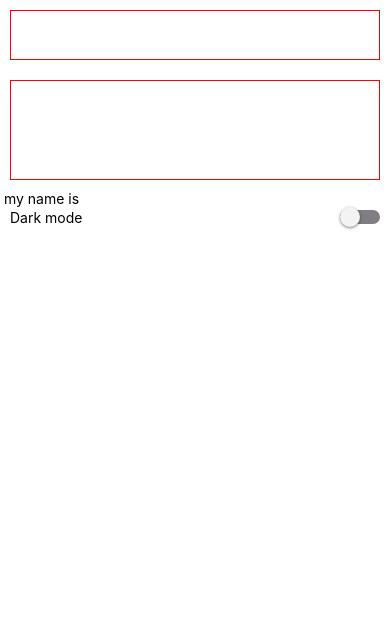
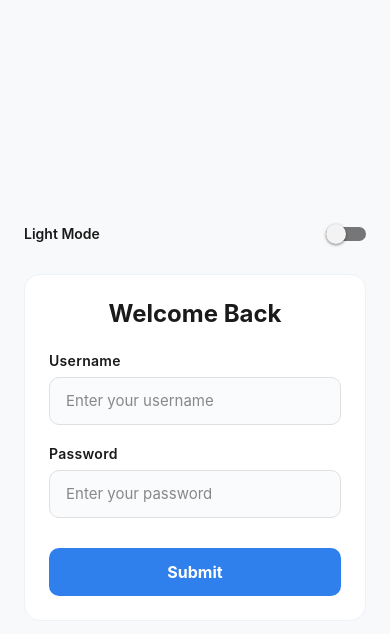
Before and after one commit to saikumar0620/pokemon-build_Native, a React Native app in the folder RNForms/: screen / in a window 390 px wide. Shown: the top 634 px of the page. Built offline with nearby package versions, Linux system fonts and the light colour scheme.

Commit message:
Refactor App.js to enhance user interface with dark mode support, implement a login form, and improve layout with KeyboardAvoidingView

```diff
--- a/RNForms/App.js
+++ b/RNForms/App.js
@@ -1,69 +1,185 @@
 import { useState } from "react";
-import { Button } from "react-native";
-import { StyleSheet, Text, View, StatusBar,TextInput,Switch } from "react-native";
+import {
+  StyleSheet,
+  Text,
+  View,
+  StatusBar,
+  TextInput,
+  Switch,
+  TouchableOpacity,
+  KeyboardAvoidingView,
+  Platform,
+} from "react-native";
+import { SafeAreaProvider, SafeAreaView } from "react-native-safe-area-context";
 
-import { SafeAreaProvider, SafeAreaView } from "react-native-safe-area-context";
 export default function App() {
   const [name, setName] = useState("");
+  const [password, setPassword] = useState("");
   const [isDarkMode, setDarkMode] = useState(false);
+
+  const handleSubmit = () => {
+    console.log("Submitted:", { name, password, isDarkMode });
+  };
+
+  // Dynamic styles based on theme toggling
+  const themeContainer = isDarkMode ? styles.darkContainer : styles.lightContainer;
+  const themeCard = isDarkMode ? styles.darkCard : styles.lightCard;
+  const themeText = isDarkMode ? styles.darkText : styles.lightText;
+  const themeInput = isDarkMode ? styles.darkInput : styles.lightInput;
+
   return (
     <SafeAreaProvider>
-      <SafeAreaView>
-        <TextInput style={styles.input}
-          value={name}
-          onChangeText={setName}
-          // secureTextEntry
-          // keyboardType="number-pad"
-          autoCorrect={false}
-          autoCapitalize="none"
+      <SafeAreaView style={[styles.safeArea, themeContainer]}>
+        <StatusBar barStyle={isDarkMode ? "light-content" : "dark-content"} />
 
-        />
-         <TextInput style={[styles.input, styles.multilineInput]}
-          value={name}
-          onChangeText={setName}
-          // secureTextEntry
-          // keyboardType="number-pad"
-          autoCorrect={false}
-          autoCapitalize="none"
+        <KeyboardAvoidingView
+          behavior={Platform.OS === "ios" ? "padding" : "height"}
+          style={styles.container}
+        >
+          {/* Header Theme Switcher */}
+          <View style={styles.header}>
+            <Text style={[styles.themeLabel, themeText]}>
+              {isDarkMode ? "Dark Mode" : "Light Mode"}
+            </Text>
+            <Switch
+              value={isDarkMode}
+              onValueChange={(value) => setDarkMode(value)}
+              trackColor={{ false: "#767577", true: "#81b0ff" }}
+              thumbColor={isDarkMode ? "#2f80ed" : "#f4f3f4"}
+            />
+          </View>
 
-        />
-        <Text> my name is{ name}</Text>
-        <View style={styles.switchContainer}>
-          <Text style={styles.switchText}>Dark mode</Text>
-          <Switch value={isDarkMode}
-            onValueChange={() => setDarkMode((previous) => !previous)}
-            trackColor={{ false: "#817e83", true: "red" }}
-          thumbColor="#f4f3f4"/>
-        </View>
+          {/* Login Form */}
+          <View style={[styles.form, themeCard]}>
+            <Text style={[styles.title, themeText]}>Welcome Back</Text>
 
+            <Text style={[styles.label, themeText]}>Username</Text>
+            <TextInput
+              style={[styles.input, themeInput]}
+              placeholder="Enter your username"
+              placeholderTextColor={isDarkMode ? "#aaa" : "#888"}
+              value={name}
+              onChangeText={setName}
+              autoCapitalize="none"
+            />
+
+            <Text style={[styles.label, themeText]}>Password</Text>
+            <TextInput
+              style={[styles.input, themeInput]}
+              placeholder="Enter your password"
+              placeholderTextColor={isDarkMode ? "#aaa" : "#888"}
+              secureTextEntry
+              value={password}
+              onChangeText={setPassword}
+              autoCapitalize="none"
+            />
+
+            {/* Custom Styled Button */}
+            <TouchableOpacity style={styles.button} onPress={handleSubmit} activeOpacity={0.8}>
+              <Text style={styles.buttonText}>Submit</Text>
+            </TouchableOpacity>
+          </View>
+        </KeyboardAvoidingView>
       </SafeAreaView>
     </SafeAreaProvider>
   );
 }
 
 const styles = StyleSheet.create({
+  safeArea: {
+    flex: 1,
+  },
+  lightContainer: {
+    backgroundColor: "#f8f9fa",
+  },
+  darkContainer: {
+    backgroundColor: "#121212",
+  },
   container: {
-    // flex: 1,
-    backgroundColor: "#fff",
-    // alignItems: "center",
+    flex: 1,
     justifyContent: "center",
+    paddingHorizontal: 24,
+  },
+  header: {
+    flexDirection: "row",
+    justifyContent: "space-between",
+    alignItems: "center",
+    marginBottom: 30,
+  },
+  themeLabel: {
+    fontSize: 14,
+    fontWeight: "600",
+  },
+  form: {
+    padding: 24,
+    borderRadius: 16,
+    ...Platform.select({
+      ios: {
+        shadowColor: "#000",
+        shadowOffset: { width: 0, height: 4 },
+        shadowOpacity: 0.08,
+        shadowRadius: 12,
+      },
+      android: {
+        elevation: 4,
+      },
+    }),
+  },
+  lightCard: {
+    backgroundColor: "#ffffff",
+    borderWidth: 1,
+    borderColor: "#eef1f6",
+  },
+  darkCard: {
+    backgroundColor: "#1e1e1e",
+  },
+  title: {
+    fontSize: 24,
+    fontWeight: "700",
+    marginBottom: 24,
+    textAlign: "center",
+  },
+  label: {
+    fontSize: 14,
+    marginBottom: 8,
+    fontWeight: "600",
+    letterSpacing: 0.3,
+  },
+  lightText: {
+    color: "#1a1a1a",
+  },
+  darkText: {
+    color: "#ffffff",
   },
   input: {
-    height: 50,
-    margin: 10,
-    padding:5,
-    borderColor: "red",
+    height: 48,
     borderWidth: 1,
-  //  borderRadius:
+    marginBottom: 20,
+    paddingHorizontal: 16,
+    borderRadius: 10,
+    fontSize: 15,
   },
-  multilineInput: {
-    minHeight: 100,
-
+  lightInput: {
+    borderColor: "#e0e0e0",
+    backgroundColor: "#f9fbfd",
+    color: "#000",
   },
-  switchContainer: {
-    flexDirection: "row",
+  darkInput: {
+    borderColor: "#333333",
+    backgroundColor: "#2a2a2a",
+    color: "#fff",
+  },
+  button: {
+    height: 48,
+    backgroundColor: "#2f80ed",
+    borderRadius: 10,
+    justifyContent: "center",
     alignItems: "center",
-    justifyContent:"space-between",
-    paddingHorizontal:10
-  }
+    marginTop: 10,
+  },
+  buttonText: {
+    color: "#ffffff",
+    fontSize: 16,
+    fontWeight: "700",
+  },
 });
```
